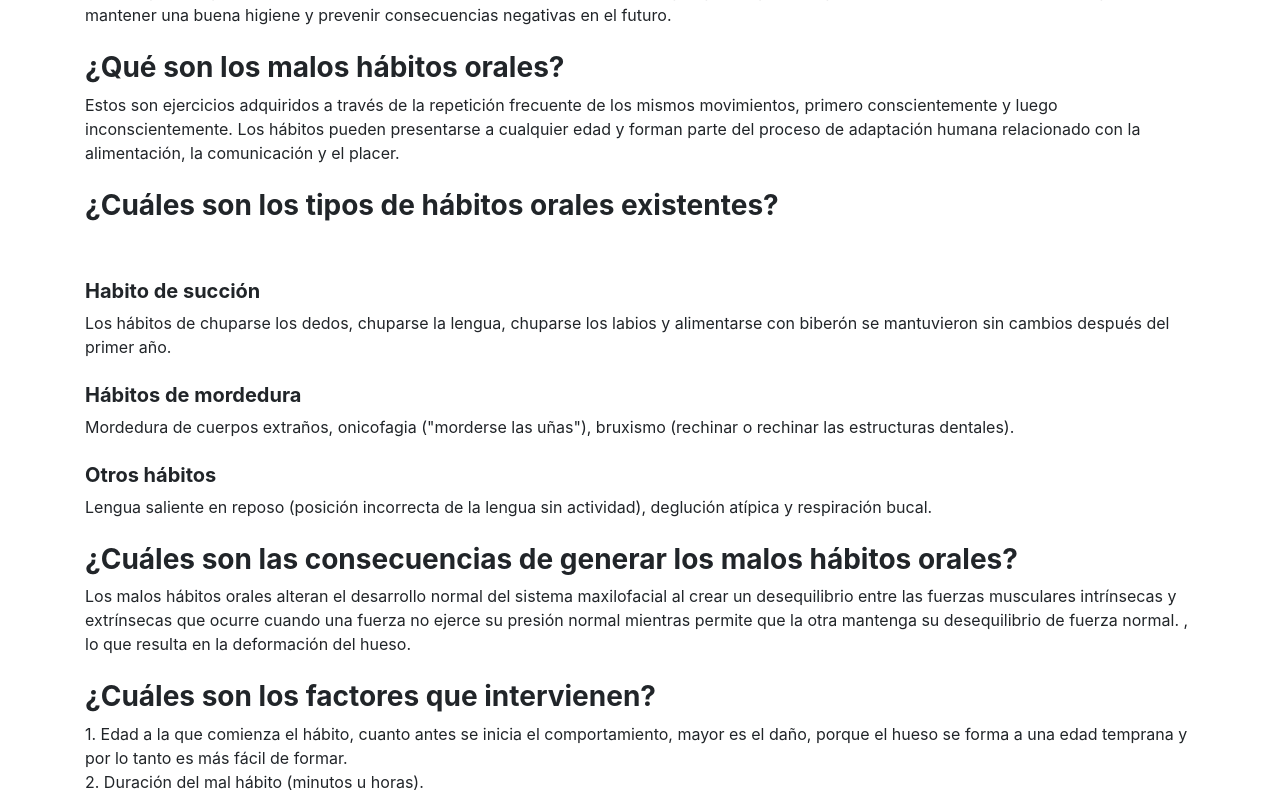
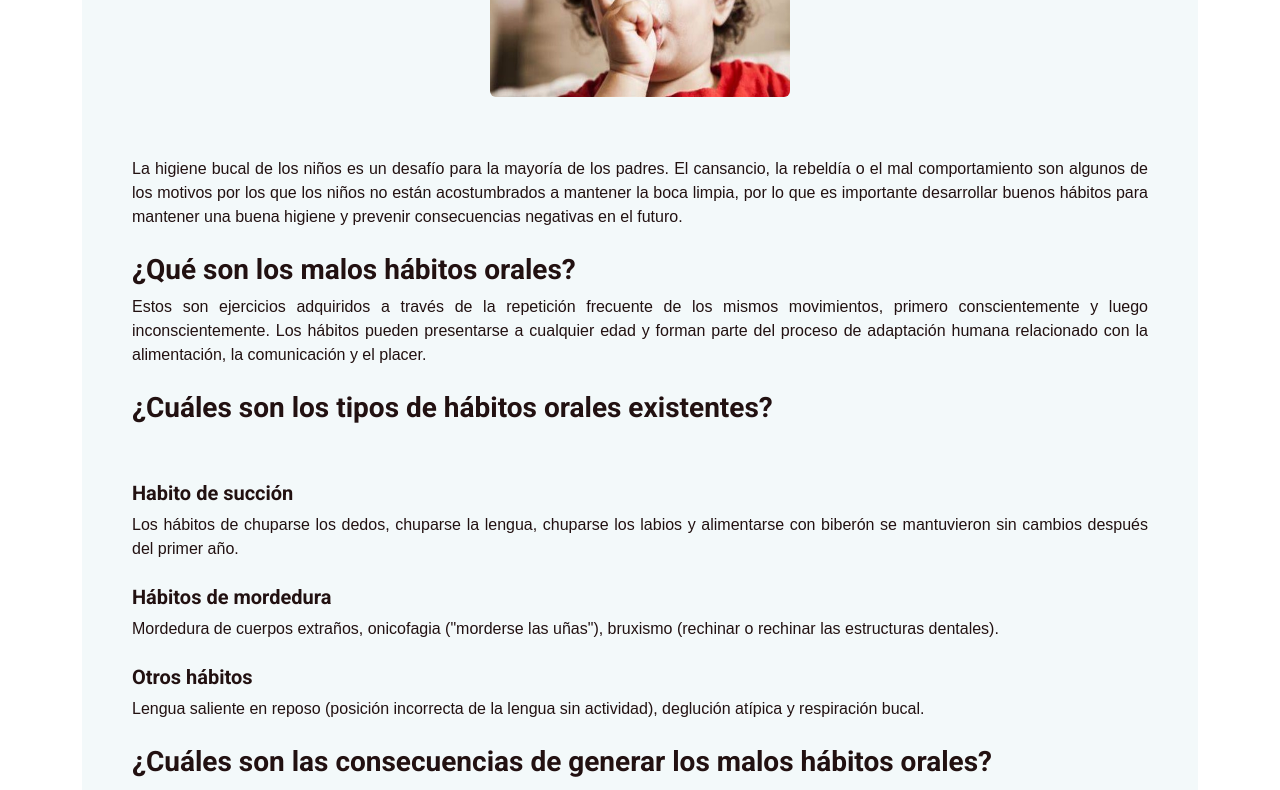
Before and after one commit to JhonyAlexander/fonoaudiotestjs, a plain HTML site: page paginas/Habitos.html in a window 1280 px wide. Shown: the part 330-1120 px from the top of the page. Drawn offline with nearby package versions, Linux system fonts and the light colour scheme; files that its build step writes are made by us from their sources; the site is published under a folder, as on GitHub Pages, so addresses that start at the root find nothing; files whose address does not match are found by name.

Commit message:
Update Habitos.html

```diff
--- a/paginas/Habitos.html
+++ b/paginas/Habitos.html
@@ -23,17 +23,17 @@
     <link href="https://fonts.googleapis.com/css?family=Open+Sans:300,300i,400,400i,600,600i,700,700i|Roboto:300,300i,400,400i,500,500i,600,600i,700,700i|Poppins:300,300i,400,400i,500,500i,600,600i,700,700i" rel="stylesheet">
 
     <!-- Vendor CSS Files -->
-    <link href="/fonoaudiologia/assets/vendor/fontawesome-free/css/all.min.css" rel="stylesheet">
-    <link href="/fonoaudiologia/assets/vendor/animate.css/animate.min.css" rel="stylesheet">
-    <link href="/proyectoBootstrap/fonoaudiologia/assets/vendor/aos/aos.css" rel="stylesheet">
-    <link href="/fonoaudiologia/assets/vendor/bootstrap/css/bootstrap.min.css" rel="stylesheet">
-    <link href="/fonoaudiologia/assets/vendor/bootstrap-icons/bootstrap-icons.css" rel="stylesheet">
-    <link href="/fonoaudiologia/assets/vendor/boxicons/css/boxicons.min.css" rel="stylesheet">
-    <link href="/fonoaudiologia/assets/vendor/glightbox/css/glightbox.min.css" rel="stylesheet">
-    <link href="/fonoaudiologia/assets/vendor/swiper/swiper-bundle.min.css" rel="stylesheet">
+    <link href="assets/vendor/fontawesome-free/css/all.min.css" rel="stylesheet">
+    <link href="assets/vendor/animate.css/animate.min.css" rel="stylesheet">
+    <link href="assets/vendor/aos/aos.css" rel="stylesheet">
+    <link href="assets/vendor/bootstrap/css/bootstrap.min.css" rel="stylesheet">
+    <link href="assets/vendor/bootstrap-icons/bootstrap-icons.css" rel="stylesheet">
+    <link href="assets/vendor/boxicons/css/boxicons.min.css" rel="stylesheet">
+    <link href="assets/vendor/glightbox/css/glightbox.min.css" rel="stylesheet">
+    <link href="assets/vendor/swiper/swiper-bundle.min.css" rel="stylesheet">
 
     <!-- Template Main CSS File -->
-    <link href="/fonoaudiologia/assets/css/style.css" rel="stylesheet">
+    <link href="assets/css/style.css" rel="stylesheet">
 
     <!-- =======================================================
     * Template Name: Medicio - v4.9.1
@@ -44,7 +44,6 @@
   </head>
 
 <body>
-
   <!-- ======= Header ======= -->
   <header id="header" class="fixed-top">
     <div class="container d-flex align-items-center">
@@ -72,14 +71,12 @@
 
   <main id="main">
 
-
     <!-- ======= Testimonials Section ======= -->
     <section id="testimonials" class="testimonials">
       <div class="container" data-aos="fade-up">
 
         <div class="section-title">
           <h2>MALOS HÁBITOS ORALES EN LOS NIÑOS</h2>
-
 
           <img src="../assets/img/malos.jpg" class="rounded" alt="Cinque Terre" width="300" height="239">
           <section class="Informacion">
@@ -152,7 +149,6 @@
       </div>
     </section><!-- End Testimonials Section -->
 
-
  <!-- ======= Footer ======= -->
  <footer id="footer">
   <div class="footer-top">
```
